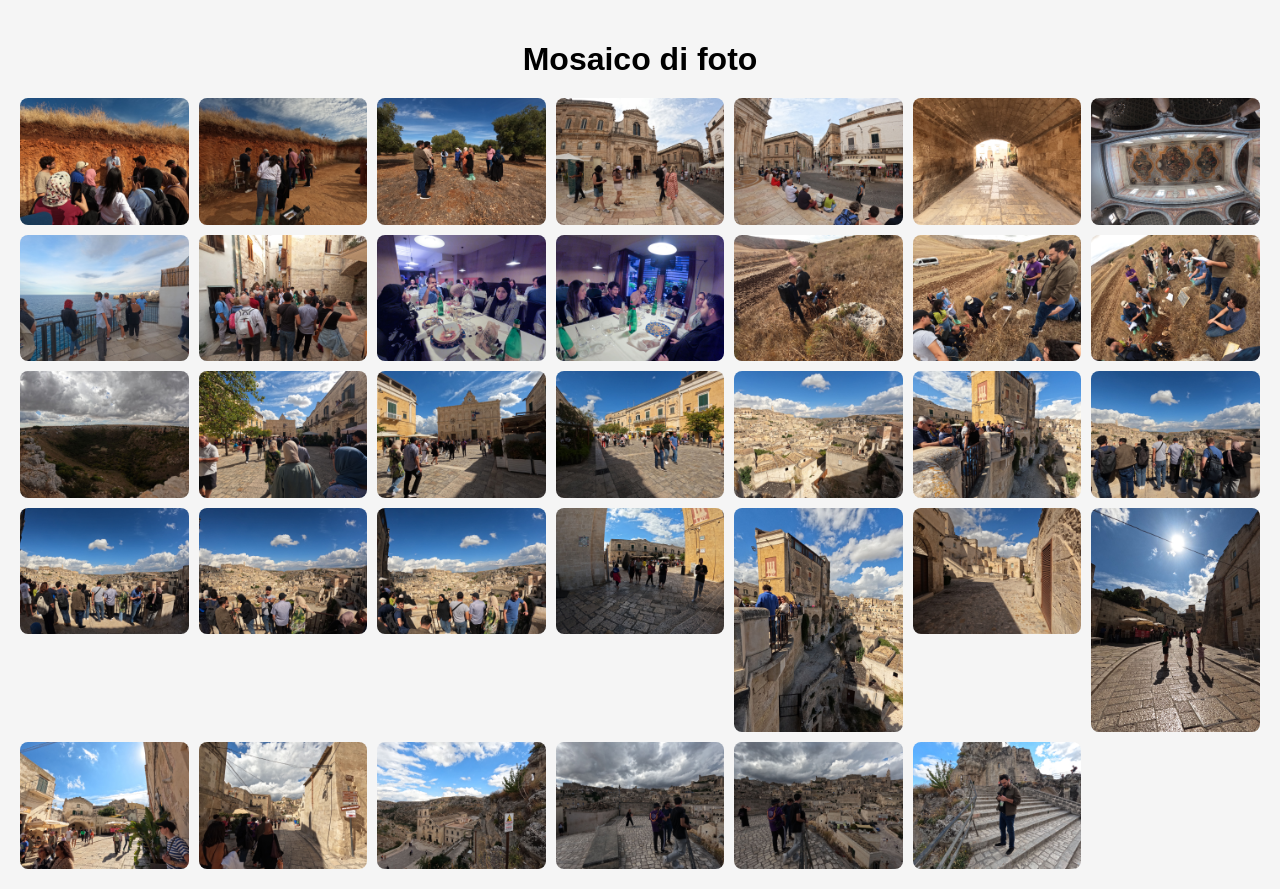
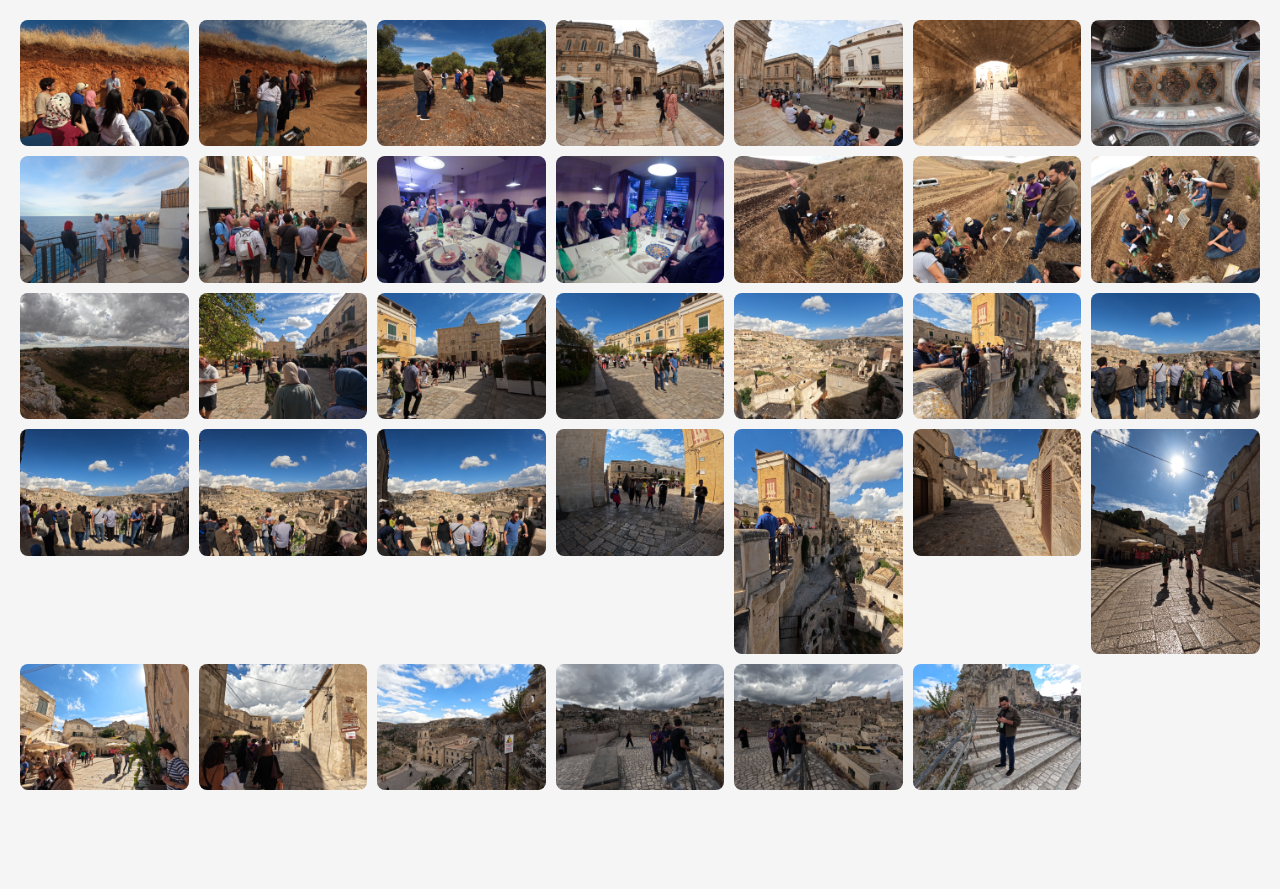
Before and after one commit to r66282309-hub/photo_mosaic, a plain HTML site: page index.html in a window 1280 px wide. After the commit the page ends 810 px from the top, so only its background shows below. Drawn offline with Linux system fonts and the light colour scheme.

Commit message:
Update index.html

```diff
--- a/index.html
+++ b/index.html
@@ -55,8 +55,6 @@
 </style>
 </head>
 <body>
-
-<h1>Mosaico di foto</h1>
 <div class="gallery" id="gallery"></div>
 
 <div class="modal" id="modal">
```
